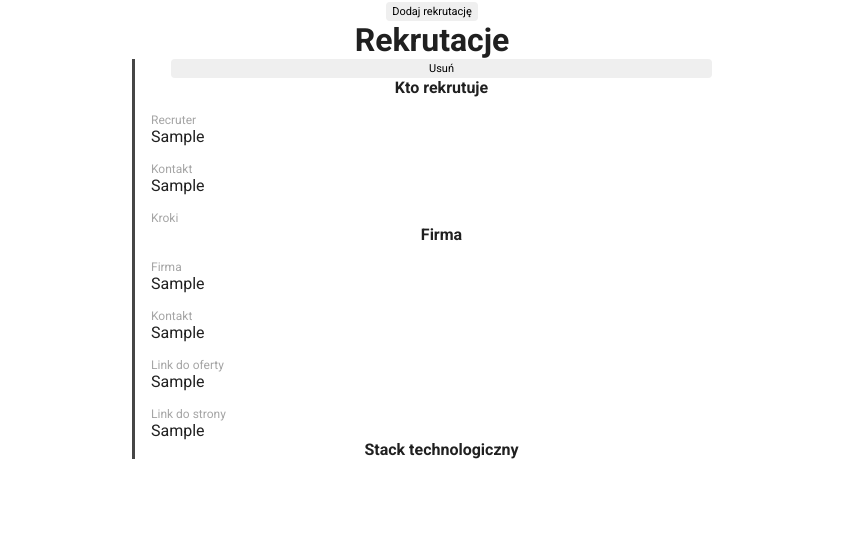
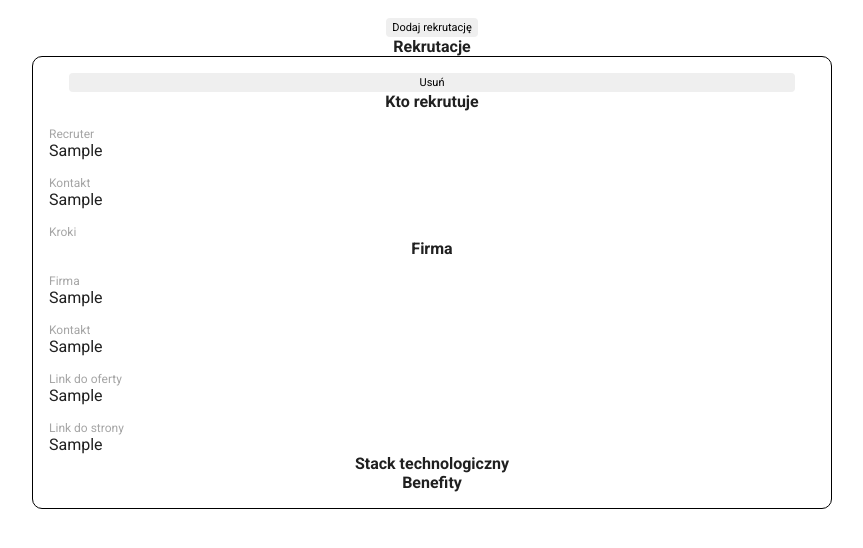
Before and after one commit to webskydavid/poc-recruit-react, a React (Create React App) app: page /add_new_block in a window 1280 px wide. Both pictures are taken after typing "Sample", "Sample", "Sample", "Sample", "Sample", "Sample" into the empty fields and a click on the button "Submit". Shown: the top 548 px of the page, without its empty margins (208-1071 px from the left). Built offline with nearby package versions, Linux system fonts and the light colour scheme.

Commit message:
refactor: Moved blocks to separate folder

```diff
--- a/public/index.html
+++ b/public/index.html
@@ -3,7 +3,7 @@
 
 <head>
 	<meta charset="utf-8">
-	<meta name="viewport" content="width=device-width, initial-scale=1, shrink-to-fit=no">
+	<meta name="viewport" content="width=device-width, initial-scale=1">
 	<meta name="theme-color" content="#000000">
 	<!--
       manifest.json provides metadata used when your web app is added to the
--- a/src/App.tsx
+++ b/src/App.tsx
@@ -2,7 +2,7 @@ import React from 'react';
 import './styles.css';
 import { BrowserRouter as Router, Route } from 'react-router-dom';
 import BlockList from './components/BlockList';
-import AddNewBlock from './components/AddNewBlock';
+import AddNewBlock from './components/form/AddNewBlock';
 import { RecoilRoot } from 'recoil';
 
 export default function App() {
--- a/src/components/BlockList.tsx
+++ b/src/components/BlockList.tsx
@@ -1,21 +1,17 @@
 import { FC } from 'react';
 
-import RecruterBlock from './RecruterBlock';
-import CompanyBlock from './CompanyBlock';
-import TechStackBlock from './TechStackBlock';
+import RecruterBlock from './blocks/RecruterBlock';
+import CompanyBlock from './blocks/CompanyBlock';
+import TechStackBlock from './blocks/TechStackBlock';
 import { Link } from 'react-router-dom';
-import {
-  useRecoilStateLoadable,
-  useRecoilValueLoadable,
-  useSetRecoilState
-} from 'recoil';
+import { useRecoilStateLoadable } from 'recoil';
 import { LocalStorageProvider, recruitmentList } from './../models/mockData';
+import BenefitsBlock from './blocks/BenefitsBlock';
 
 const BlockList: FC = () => {
   const [list, setRecrutiment] = useRecoilStateLoadable(recruitmentList);
 
   const handleRemove = (id: string) => {
-    console.log(id);
     setRecrutiment((rec) => {
       const data = [...rec.filter((rec) => rec.id !== id)];
       LocalStorageProvider.write('recruitmentList', data);
@@ -48,6 +44,10 @@ const BlockList: FC = () => {
                       title="Stack technologiczny"
                       data={recruitment.tech_stack}
                     />
+                    <BenefitsBlock
+                      title={'Benefity'}
+                      data={recruitment.benefits}
+                    />
                   </div>
                 );
               })
--- /dev/null
+++ b/src/components/blocks/BenefitsBlock.tsx
@@ -0,0 +1,21 @@
+import React, { FC } from 'react';
+import { IBenefit } from '../../models/data';
+import './block.css';
+
+interface Props {
+  title: string;
+  data: IBenefit[];
+}
+
+const BenefitsBlock: FC<Props> = ({ title, data }) => {
+  return (
+    <div>
+      <h4>{title}</h4>
+      {data.map((benefit, i) => (
+        <button key={i}>{benefit.name}</button>
+      ))}
+    </div>
+  );
+};
+
+export default BenefitsBlock;
--- a/src/components/RecruterBlock.tsx
+++ b/src/components/blocks/CompanyBlock.tsx
@@ -1,18 +1,18 @@
 import React, { FC } from 'react';
 import './block.css';
-import { IRecruter } from '../models/data';
+import { ICompany } from '../../models/data';
 
 interface Props {
   title: string;
-  data: IRecruter;
+  data: ICompany;
 }
 
-const RecruterBlock: FC<Props> = ({ title, data }) => {
+const CompanyBlock: FC<Props> = ({ title, data }) => {
   return (
     <div className="block">
       <h4>{title}</h4>
       <div className="block__row">
-        <div>Recruter</div>
+        <div>Firma</div>
         <div>{data.name}</div>
       </div>
       <div className="block__row">
@@ -20,16 +20,15 @@ const RecruterBlock: FC<Props> = ({ title, data }) => {
         <div>{data.contact}</div>
       </div>
       <div className="block__row">
-        <div>Kroki</div>
-        {data.steps.map((step) => (
-          <div key={step.type} className="block__steps">
-            <div>{step.type}</div>
-            <div>{step.when}</div>
-          </div>
-        ))}
+        <div>Link do oferty</div>
+        <div>{data.offer_link}</div>
+      </div>
+      <div className="block__row">
+        <div>Link do strony</div>
+        <div>{data.website}</div>
       </div>
     </div>
   );
 };
 
-export default RecruterBlock;
+export default CompanyBlock;
--- a/src/components/CompanyBlock.tsx
+++ b/src/components/blocks/RecruterBlock.tsx
@@ -1,18 +1,18 @@
 import React, { FC } from 'react';
 import './block.css';
-import { ICompany } from '../models/data';
+import { IRecruter } from '../../models/data';
 
 interface Props {
   title: string;
-  data: ICompany;
+  data: IRecruter;
 }
 
-const CompanyBlock: FC<Props> = ({ title, data }) => {
+const RecruterBlock: FC<Props> = ({ title, data }) => {
   return (
     <div className="block">
       <h4>{title}</h4>
       <div className="block__row">
-        <div>Firma</div>
+        <div>Recruter</div>
         <div>{data.name}</div>
       </div>
       <div className="block__row">
@@ -20,15 +20,16 @@ const CompanyBlock: FC<Props> = ({ title, data }) => {
         <div>{data.contact}</div>
       </div>
       <div className="block__row">
-        <div>Link do oferty</div>
-        <div>{data.offer_link}</div>
-      </div>
-      <div className="block__row">
-        <div>Link do strony</div>
-        <div>{data.website}</div>
+        <div>Kroki</div>
+        {data.steps.map((step) => (
+          <div key={step.type} className="block__steps">
+            <div>{step.type}</div>
+            <div>{step.when}</div>
+          </div>
+        ))}
       </div>
     </div>
   );
 };
 
-export default CompanyBlock;
+export default RecruterBlock;
--- a/src/components/AddNewBlock.tsx
+++ b/src/components/form/AddNewBlock.tsx
@@ -2,8 +2,8 @@ import { Formik, Form, Field, FieldArray } from 'formik';
 import { FC } from 'react';
 import { useHistory } from 'react-router';
 import { useSetRecoilState } from 'recoil';
-import { IRecruter, ICompany, ISalary, IBenefit } from '../models/data';
-import { LocalStorageProvider, recruitmentList } from '../models/mockData';
+import { IRecruter, ICompany, ISalary, IBenefit } from '../../models/data';
+import { LocalStorageProvider, recruitmentList } from '../../models/mockData';
 import './form.css';
 
 interface Values {
@@ -19,6 +19,7 @@ const AddNewBlock: FC = () => {
   const setRecrutiment = useSetRecoilState(recruitmentList);
 
   const handleSubmit = (values: any) => {
+    console.log('Log: [values]', values);
     setRecrutiment((rec) => {
       const data = [...rec, { ...values, id: Date.now() }];
       LocalStorageProvider.write('recruitmentList', data);
@@ -161,7 +162,14 @@ const AddNewBlock: FC = () => {
                         Widełki płacowe{' '}
                         <button
                           type="button"
-                          onClick={() => push({ from: 0, to: 0, type: '' })}
+                          onClick={() =>
+                            push({
+                              contractType: 'B2B',
+                              from: 0,
+                              to: 0,
+                              type: ''
+                            })
+                          }
                         >
                           Dodaj
                         </button>
@@ -169,6 +177,18 @@ const AddNewBlock: FC = () => {
                       <div className="form__set">
                         {values.salary.map((salary, index) => (
                           <>
+                            <div className="form__field">
+                              <label htmlFor="contractType">
+                                Forma zatrudnienia
+                              </label>
+                              <Field
+                                as="select"
+                                name={`salary.${index}.contractType`}
+                              >
+                                <option value="B2B">B2B</option>
+                                <option value="COE">UoP</option>
+                              </Field>
+                            </div>
                             <div className="form__field">
                               <label htmlFor="name">Od</label>
                               <Field name={`salary.${index}.from`} />
--- a/src/components/form.css
+++ b/src/components/form/form.css
@@ -10,7 +10,7 @@
 
 .form__set {
   display: grid;
-  grid-template-columns: repeat(4, min-content);
+  grid-template-columns: repeat(5, min-content);
   gap: 8px;
 }
 
--- a/src/styles.css
+++ b/src/styles.css
@@ -1,29 +1,44 @@
 @import url('https://fonts.googleapis.com/css2?family=Roboto:wght@100;400;700;900&display=swap');
+
+@media all and (max-width: 1024px) {
+  * {
+    background-color: red;
+  }
+}
+
+@media all and (max-width: 640px) {
+  * {
+    background-color: green;
+  }
+}
 
 * {
   margin: 0;
   padding: 0;
   font-family: 'Roboto', sans-serif;
+  font-size: 16px;
   box-sizing: border-box;
 }
 
 body {
   color: #202020;
   background-color: #ffffff;
+  padding: 16px;
 }
 
 .app {
   font-family: sans-serif;
   text-align: center;
-  width: 600px;
   margin: 0 auto 0 auto;
+  max-width: 800px;
 }
 
 .app__blocks {
   display: grid;
   margin-bottom: 32px;
-  padding-left: 16px;
-  border-left: 3px solid rgb(70, 70, 70);
+  padding: 16px;
+  border: 1px solid black;
+  border-radius: 10px;
 }
 
 button {
```
Also changed, not shown: src/models/data.ts (+6 -5 lines), src/components/blocks/TechStackBlock.tsx (renamed from src/components/TechStackBlock.tsx), src/components/blocks/block.css (renamed from src/components/block.css).
